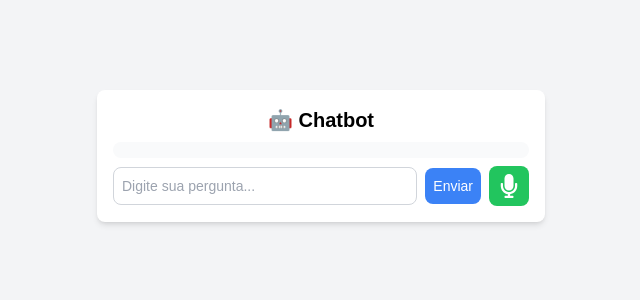
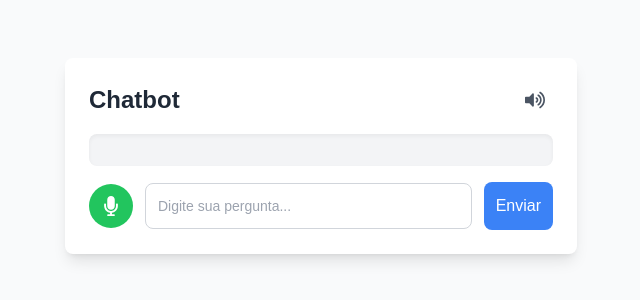
Before and after one commit to ArielAio/ChatBot, a Next.js app: page / in a window 1280 px wide. Shown: the part 244-544 px from the top of the page, without its empty margins (319-959 px from the left). Built offline with nearby package versions, Linux system fonts and the light colour scheme.

Commit message:
feature: novas palavras chaves, formatação

```diff
--- a/pages/index.js
+++ b/pages/index.js
@@ -1,12 +1,24 @@
-import { useState, useRef } from 'react';
-import { FaMicrophone } from 'react-icons/fa';
+import { useState, useRef, useEffect } from 'react';
+import { FaMicrophone, FaVolumeMute, FaVolumeUp } from 'react-icons/fa';
 
 export default function Home() {
   const [pergunta, setPergunta] = useState('');
   const [conversas, setConversas] = useState([]);
   const [reconhecedor, setReconhecedor] = useState(null);
   const [ouvindo, setOuvindo] = useState(false);
+  const [mute, setMute] = useState(false);
   const circuloRef = useRef(null);
+  const endOfMessagesRef = useRef(null);
+
+  const falarResposta = (texto) => {
+    if (mute) return;
+
+    const sintetizador = window.speechSynthesis;
+    const fala = new SpeechSynthesisUtterance(texto);
+    fala.lang = 'pt-BR';
+
+    sintetizador.speak(fala);
+  };
 
   const enviarPergunta = async () => {
     if (!pergunta) return;
@@ -23,8 +35,11 @@ export default function Home() {
     });
     const data = await res.json();
 
-    setConversas((prev) => [...prev, { tipo: 'bot', texto: data.resposta }]);
+    const resposta = data.resposta;
+    setConversas((prev) => [...prev, { tipo: 'bot', texto: resposta }]);
     setPergunta('');
+
+    falarResposta(resposta);
   };
 
   const handleKeyDown = (e) => {
@@ -36,14 +51,12 @@ export default function Home() {
 
   const iniciarOuPararReconhecimentoVoz = () => {
     if (ouvindo) {
-      // Parar o reconhecimento de voz
       reconhecedor.stop();
       setOuvindo(false);
       if (circuloRef.current) {
         circuloRef.current.classList.remove('ouvindo');
       }
     } else {
-      // Iniciar o reconhecimento de voz
       if ('SpeechRecognition' in window || 'webkitSpeechRecognition' in window) {
         const reconhecimento = new (window.SpeechRecognition || window.webkitSpeechRecognition)();
         reconhecimento.lang = 'pt-BR';
@@ -87,56 +100,74 @@ export default function Home() {
     }
   };
 
+  const toggleMute = () => {
+    setMute(!mute);
+  };
+
+  useEffect(() => {
+    // Rolagem automática para o final da conversa
+    endOfMessagesRef.current?.scrollIntoView({ behavior: 'smooth' });
+  }, [conversas]);
+
   return (
-    <div className="flex flex-col items-center justify-center min-h-screen bg-gray-100 p-2">
-      <div className="bg-white w-full max-w-md p-4 rounded-lg shadow-md flex flex-col justify-between h-full">
-        <h1 className="text-xl font-bold text-center mb-2">🤖 Chatbot</h1>
+    <div className="flex flex-col items-center justify-center min-h-screen bg-gray-50 p-4">
+      <div className="bg-white w-full max-w-lg p-6 rounded-lg shadow-lg flex flex-col h-full">
+        <div className="flex items-center justify-between mb-4">
+          <h1 className="text-2xl font-semibold text-gray-800">Chatbot</h1>
+          <button
+            onClick={toggleMute}
+            className="p-2 text-gray-600 hover:text-gray-800 transition-colors duration-200"
+          >
+            {mute ? <FaVolumeMute size={20} /> : <FaVolumeUp size={20} />}
+          </button>
+        </div>
 
         {/* Janela de Chat */}
-        <div className="flex-1 overflow-y-auto mb-2 p-2 bg-gray-50 rounded-lg">
+        <div className="flex-1 overflow-y-auto p-4 bg-gray-100 rounded-lg shadow-inner">
           {conversas.map((conversa, index) => (
             <div
               key={index}
               className={`mb-2 flex ${conversa.tipo === 'usuario' ? 'justify-end' : 'justify-start'}`}
             >
               <div
-                className={`p-2 rounded-lg max-w-[80%] text-sm ${conversa.tipo === 'usuario'
-                  ? 'bg-blue-500 text-white'
-                  : 'bg-gray-300 text-black'
+                className={`p-3 rounded-lg max-w-[75%] text-sm ${conversa.tipo === 'usuario'
+                    ? 'bg-blue-500 text-white'
+                    : 'bg-gray-300 text-gray-800'
                   }`}
               >
                 {conversa.texto}
               </div>
             </div>
           ))}
+          <div ref={endOfMessagesRef} />
         </div>
 
-        {/* Campo de entrada e botões */}
-        <div className="flex items-center space-x-2">
+        <div className="flex items-center space-x-3 mt-4">
+          <button
+            onClick={iniciarOuPararReconhecimentoVoz}
+            className="relative p-3 bg-green-500 text-white rounded-full hover:bg-green-600 transition-colors duration-200"
+          >
+            <FaMicrophone size={20} />
+            <div
+              ref={circuloRef}
+              className={`absolute inset-0 border-2 rounded-full ${ouvindo ? 'border-green-300' : 'border-transparent'
+                } transition-transform duration-300`}
+              style={{ transform: ouvindo ? 'scale(1.3)' : 'scale(1)' }}
+            />
+          </button>
           <input
             type="text"
             value={pergunta}
             onChange={(e) => setPergunta(e.target.value)}
             onKeyDown={handleKeyDown}
             placeholder="Digite sua pergunta..."
-            className="flex-1 p-2 border border-gray-300 rounded-lg text-sm focus:outline-none focus:ring-2 focus:ring-blue-500"
+            className="flex-1 p-3 border border-gray-300 rounded-lg text-sm focus:outline-none focus:ring-2 focus:ring-blue-500"
           />
           <button
             onClick={enviarPergunta}
-            className="p-2 bg-blue-500 text-white rounded-lg hover:bg-blue-600 text-sm"
+            className="p-3 bg-blue-500 text-white rounded-lg hover:bg-blue-600 transition-colors duration-200"
           >
             Enviar
-          </button>
-          <button
-            onClick={iniciarOuPararReconhecimentoVoz}
-            className="relative p-2 bg-green-500 text-white rounded-lg hover:bg-green-600 text-sm flex items-center justify-center"
-          >
-            <FaMicrophone size={24} />
-            <div
-              ref={circuloRef}
-              className={`absolute inset-0 border-2 rounded-full ${ouvindo ? 'border-green-300' : 'border-transparent'} transition-transform duration-300`}
-              style={{ transform: ouvindo ? 'scale(1.3)' : 'scale(1)' }}
-            />
           </button>
         </div>
       </div>
```
Also changed, not shown: data/palavras_chave_respostas.json (+23 -4 lines), pages/api/chatbot.js (+1 -10 lines).
